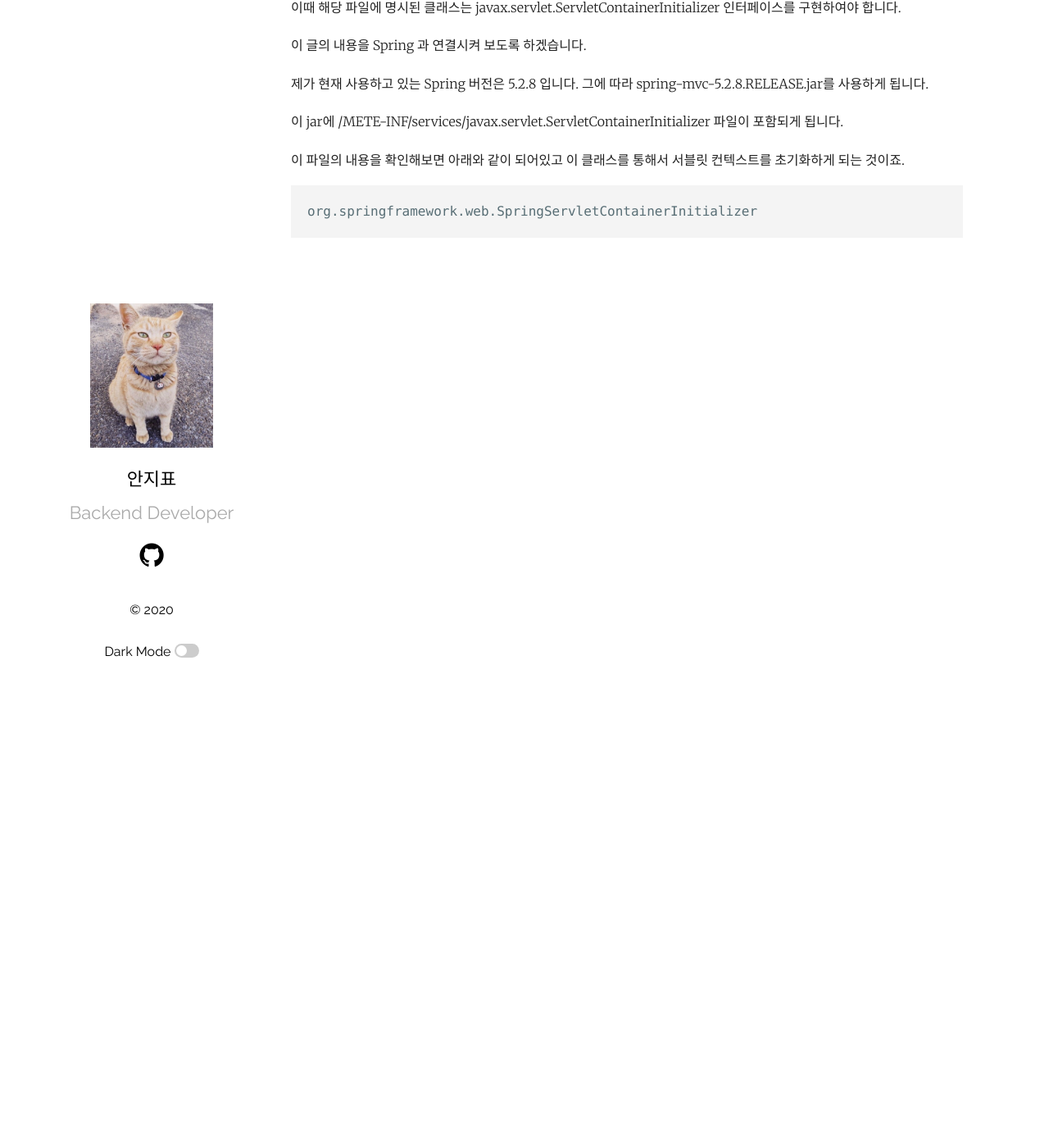
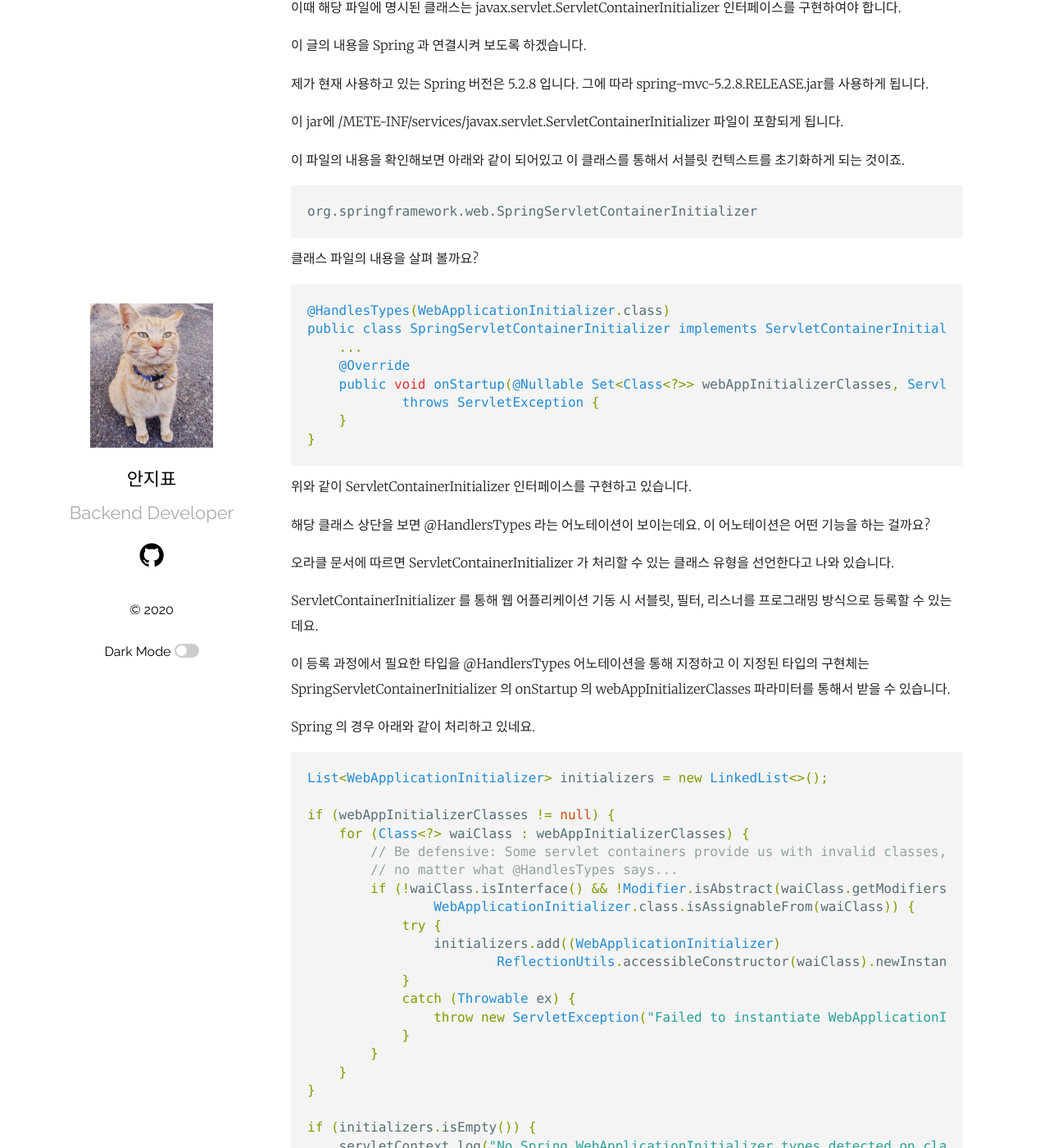
Before and after one commit to ppyong/ppyong.github.io, a Jekyll site: the page built from _posts/2020-09-21-web.md, in a window 1280 px wide and 1400 px high, scrolled down 397 px. Shown: the whole window at 82% size. Built offline with Jekyll 4.4.1, drawn with Linux system fonts in a browser that asks for light colours; some of the changed text lies outside the part shown.

Commit message:
내용 추가 수정

````diff
--- a/_posts/2020-09-21-web.md
+++ b/_posts/2020-09-21-web.md
@@ -10,7 +10,6 @@ web.xml 이 없어도 어플리케이션을 기동하고 서블릿 컨텍스트
 
 
 이번 글의 주제는 이게 어떻게 가능한가? 입니다.
-
 
 서블릿 3.0부터 나온 스펙으로 /METE-INF/services/javax.servlet.ServletContainerInitializer 파일 내용에 존재하는
 
@@ -31,3 +30,64 @@ web.xml 이 없어도 어플리케이션을 기동하고 서블릿 컨텍스트
 ```ini
 org.springframework.web.SpringServletContainerInitializer
 ```
+
+클래스 파일의 내용을 살펴 볼까요?
+
+```java
+@HandlesTypes(WebApplicationInitializer.class)
+public class SpringServletContainerInitializer implements ServletContainerInitializer {
+    ...
+    @Override
+	public void onStartup(@Nullable Set<Class<?>> webAppInitializerClasses, ServletContext servletContext)
+			throws ServletException {
+    }
+}
+```
+
+위와 같이 ServletContainerInitializer 인터페이스를 구현하고 있습니다.
+
+해당 클래스 상단을 보면 @HandlersTypes 라는 어노테이션이 보이는데요. 이 어노테이션은 어떤 기능을 하는 걸까요?
+
+오라클 문서에 따르면 ServletContainerInitializer 가 처리할 수 있는 클래스 유형을 선언한다고 나와 있습니다.
+
+ServletContainerInitializer 를 통해 웹 어플리케이션 기동 시 서블릿, 필터, 리스너를 프로그래밍 방식으로 등록할 수 있는데요.
+
+이 등록 과정에서 필요한 타입을 @HandlersTypes 어노테이션을 통해 지정하고 이 지정된 타입의 구현체는 SpringServletContainerInitializer 의 onStartup 의 webAppInitializerClasses 파라미터를 통해서 받을 수 있습니다.
+
+Spring 의 경우 아래와 같이 처리하고 있네요.
+
+```java
+List<WebApplicationInitializer> initializers = new LinkedList<>();
+
+if (webAppInitializerClasses != null) {
+    for (Class<?> waiClass : webAppInitializerClasses) {
+        // Be defensive: Some servlet containers provide us with invalid classes,
+        // no matter what @HandlesTypes says...
+        if (!waiClass.isInterface() && !Modifier.isAbstract(waiClass.getModifiers()) &&
+                WebApplicationInitializer.class.isAssignableFrom(waiClass)) {
+            try {
+                initializers.add((WebApplicationInitializer)
+                        ReflectionUtils.accessibleConstructor(waiClass).newInstance());
+            }
+            catch (Throwable ex) {
+                throw new ServletException("Failed to instantiate WebApplicationInitializer class", ex);
+            }
+        }
+    }
+}
+
+if (initializers.isEmpty()) {
+    servletContext.log("No Spring WebApplicationInitializer types detected on classpath");
+    return;
+}
+
+servletContext.log(initializers.size() + " Spring WebApplicationInitializers detected on classpath");
+AnnotationAwareOrderComparator.sort(initializers);
+for (WebApplicationInitializer initializer : initializers) {
+    initializer.onStartup(servletContext);
+}
+```
+
+위에 내용을 보면 webAppInitializerClasses 를 통해 전달 받은 클래스를 생성하여 해당 클래스의 onStartup 을 실행하고 있네요.
+
+이 내용으로 미루어 보아 Spring 의 경우 WebApplicationInitializer 인터페이스를 구현한 클래스를 통해 기본 설정을 로드하게 되는 것이죠.
````
